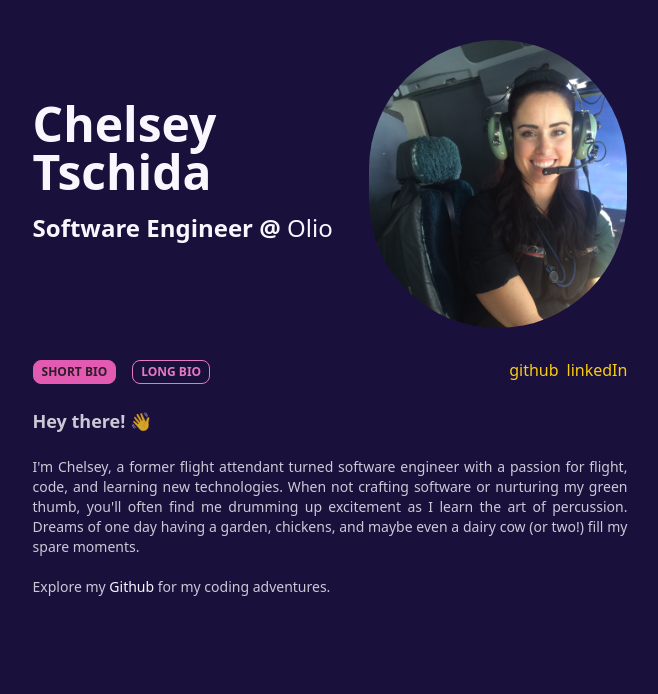
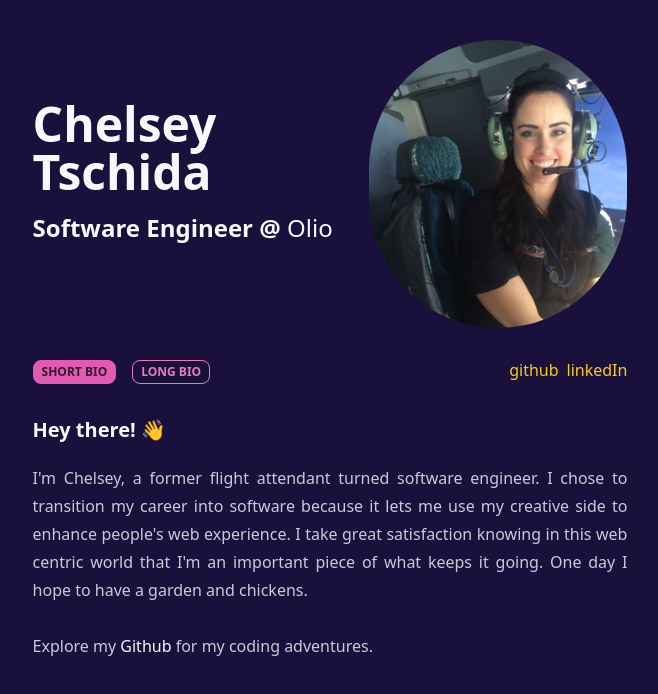
Before and after one commit to CLTsolutions/portfolio_v3, a Next.js app: page / in a window 1280 px wide. Shown: the top 694 px of the page, without its empty margins (310-968 px from the left). Built offline with nearby package versions, Linux system fonts and the light colour scheme.

Commit message:
feat: short bio

```diff
--- a/app/about-me.jsx
+++ b/app/about-me.jsx
@@ -4,8 +4,8 @@ import React, { useState } from 'react';
 import Image from 'next/image';
 
 import { ShortBio } from './components/bios';
+import socialLinks from './data';
 import BioButton from './shared';
-import socialLinks from './data';
 
 export default function AboutMe() {
   const [showShortBio, setShowShortBio] = useState(true);
@@ -47,14 +47,18 @@ export default function AboutMe() {
   };
 
   const handleClick = (val) => setShowShortBio(val);
+  const bioToShow = showShortBio ? (
+    <ShortBio />
+  ) : (
+    <p>This is the long bio...</p>
+  );
 
   return (
     <>
-      <header className="flex flex-wrap items-center justify-center md:flex-nowrap">
-        <div>
+      <header className="flex flex-col flex-wrap items-center justify-center md:flex-nowrap lg:flex-row">
+        <div className="flex flex-col justify-center">
           <h1 className="mb-0 sm:text-3xl md:text-5xl">Chelsey Tschida</h1>
           <h2 className="mt-4">Software Engineer @ {companyText}</h2>
-          {/* <img src="/images/ChelseyTschida.jpg" alt="Chelsey Tschida" className="rounded-full w-1/2" /> */}
         </div>
         <div className="h-72 w-72 flex-wrap overflow-hidden rounded-full">
           <Image
@@ -62,9 +66,6 @@ export default function AboutMe() {
             height={300}
             width={300}
             alt="Chelsey in-flight in commercial airplane wearing pilot headset"
-            // className="not-prose rounded-full object-none object-[50%_-4px]"
-            // className="not-prose rounded-full"
-            // className="not-prose h-[24px] w-[24px] overflow-hidden rounded-full"
             className="not-prose object-top-right w-full"
           />
         </div>
@@ -85,10 +86,8 @@ export default function AboutMe() {
         {socialLinksList()}
       </section>
       <main>
-        <p className="text-lg font-bold">{introText}</p>
-        <article className="mt-4">
-          {showShortBio ? <ShortBio /> : <p>This is the long bio...</p>}
-        </article>
+        <h3 className="text-xl font-bold">{introText}</h3>
+        <article className="mt-4">{bioToShow}</article>
       </main>
     </>
   );
--- a/app/components/bios/short-bio.jsx
+++ b/app/components/bios/short-bio.jsx
@@ -2,10 +2,10 @@ import socialLinks from '../../data';
 
 const ShortBio = () => {
   const text =
-    "I'm Chelsey, a former flight attendant turned software engineer with a passion for flight, code, and learning new technologies. When not crafting software or nurturing my green thumb, you'll often find me drumming up excitement as I learn the art of percussion. Dreams of one day having a garden, chickens, and maybe even a dairy cow (or two!) fill my spare moments.";
+    "I'm Chelsey, a former flight attendant turned software engineer. I chose to transition my career into software because it lets me use my creative side to enhance people's web experience. I take great satisfaction knowing in this web centric world that I'm an important piece of what keeps it going. One day I hope to have a garden and chickens.";
 
   return (
-    <p className="text-justify text-sm">
+    <p className="text text-justify">
       {text}
       <br />
       <br />
```
